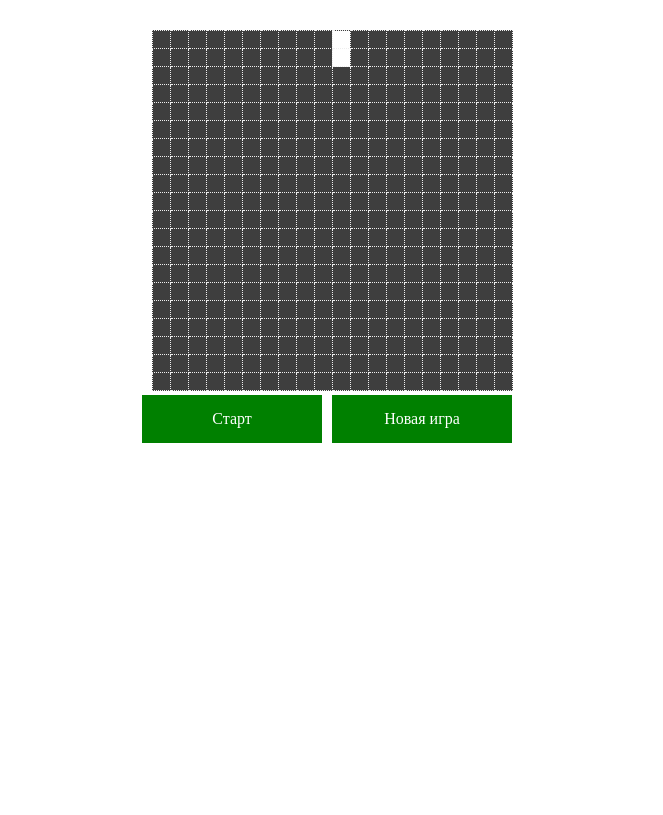
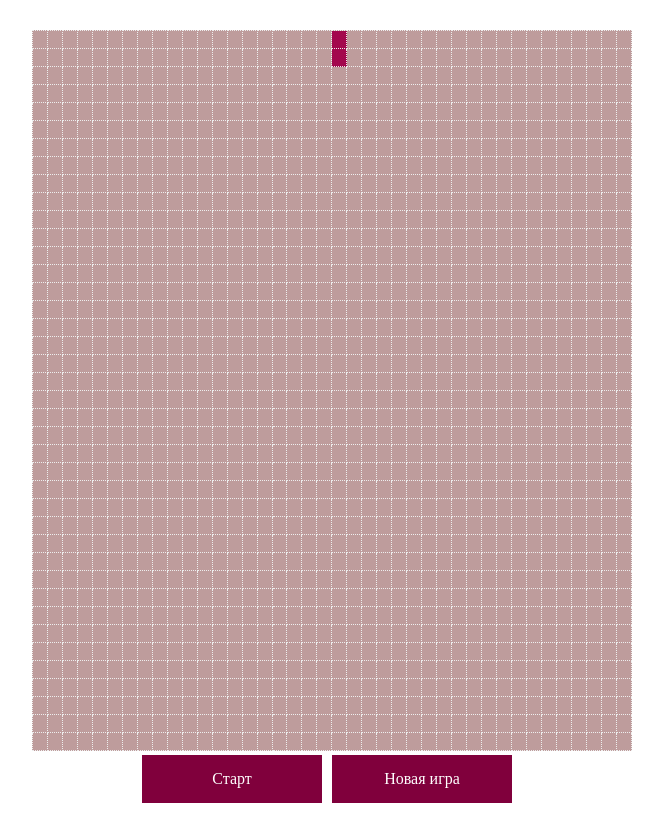
Before and after one commit to ElenaZudina/ElenaZudina.github.io, a plain HTML site: page Snake_Game/index.html in a window 1280 px wide. Both pictures are taken after a click on the element "Старт". Shown: the whole page, without its empty margins (308-971 px from the left). Drawn offline with Linux system fonts and the light colour scheme.

Commit message:
Змейка: добавлено задание - увеличено игровое поле, скорость, изменены цвета

```diff
--- a/Snake_Game/MyStyles.css
+++ b/Snake_Game/MyStyles.css
@@ -5,7 +5,7 @@
     width: 150px;
     padding: 15px;
     color: white;
-    background-color: green;
+    background-color: rgb(128, 0, 60);
     text-align: center;
     cursor: pointer;
     float: left;
@@ -13,7 +13,7 @@
 }
 .game-table{
     border-collapse: collapse;
-    background-color: #3e3e3e;
+    background-color: #be9c9c;
 }
 td.game-table-cell{
     width: 15px;
@@ -21,10 +21,10 @@ td.game-table-cell{
     border: 1px dotted #eee;
 }
 .snake-unit{
-    background-color: white;
+    background-color: rgb(163, 7, 77);
 }
 .food-unit{
-    background-color: red;
+    background-color: rgb(241, 159, 8);
 }
 .buttons{
     display: inline-block;
--- a/Snake_Game/myJS.js
+++ b/Snake_Game/myJS.js
@@ -1,7 +1,7 @@
 //Глобальные переменные
-var FIELD_SIZE_X = 20;//строки
-var FIELD_SIZE_Y = 20;//столбцы
-var SNAKE_SPEED = 300;//Интервал между перемещениями змейки
+var FIELD_SIZE_X = 40;//строки
+var FIELD_SIZE_Y = 40;//столбцы
+var SNAKE_SPEED = 100;//Интервал между перемещениями змейки
 var snake = [];//Сама змейка
 var direction = 'y+';//Направление движения змейки
 var gameIsRunning = false;//Запущена ли игра
@@ -12,7 +12,7 @@ var score = 0;//результат
 function init() {
     prepareGameField(); //Генерация поля
     var wrap = document.getElementsByClassName('wrap')[0];
-    wrap.style.width = '400px';
+    wrap.style.width = '600px';
     //События кнопок Старт и Новая игра
     document.getElementById('snake-start').addEventListener('click', startGame);
     document.getElementById('snake-renew').addEventListener('click', refreshGame);
```
